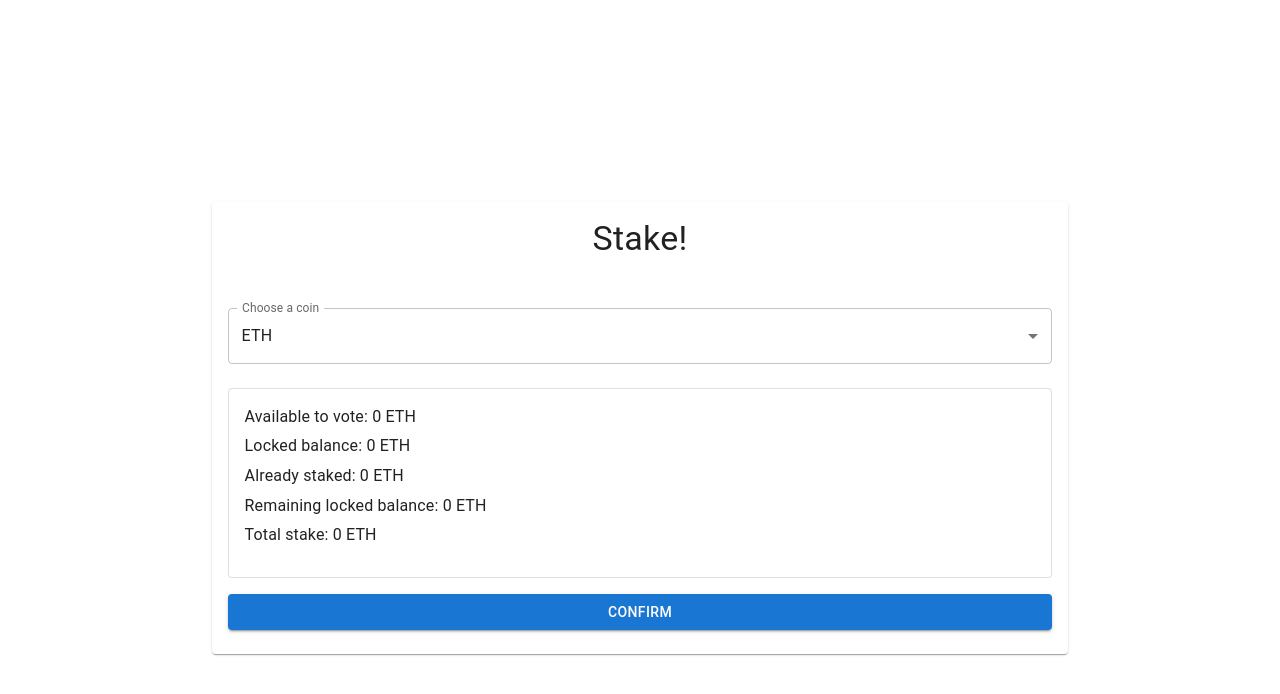
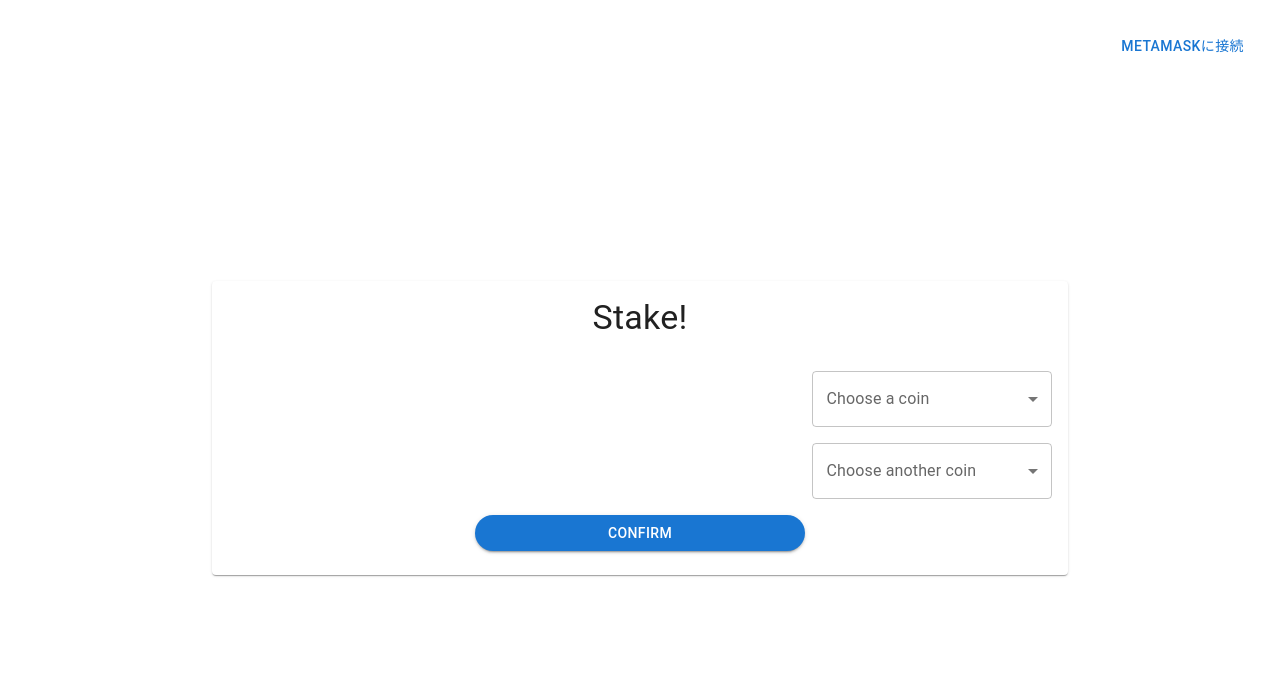
Before and after one commit to yusei399/ETHGlobal-London, a Next.js app in the folder frontend/: page / in a window 1280 px wide. Shown: the top 694 px of the page. Built offline with nearby package versions, Linux system fonts and the light colour scheme.

Commit message:
[wip]dash bord機能追加

```diff
--- a/frontend/src/app/components/Dashboard.tsx
+++ /dev/null
@@ -1,73 +0,0 @@
-"use client";
-import React, { useState } from 'react';
-import { Card, CardHeader, CardContent, Button, Typography, useTheme, useMediaQuery, Select, MenuItem, FormControl, InputLabel } from '@mui/material';
-
-const Dashboard = () => {
-  const theme = useTheme();
-  const isDesktop = useMediaQuery(theme.breakpoints.up('md'));
-  const [coin, setCoin] = useState('ETH');
-
-  const stakeDetails = {
-    availableToVote: 0,
-    lockedBalance: 0,
-    alreadyStaked: 0,
-    remainingLockedBalance: 0,
-    totalStake: 0,
-  };
-
-  const handleChange = (event:any) => {
-    setCoin(event.target.value);
-  };
-
-  return (
-    <main style={{ display: 'flex', justifyContent: 'center', alignItems: 'center', height: '100vh', padding: '20px' }}>
-      <Card sx={{
-        width: isDesktop ? '70%' : '100%',
-        maxWidth: '1000px',
-        mx: 'auto',
-        transition: '0.3s',
-      }}>
-        <CardHeader title="Stake!" titleTypographyProps={{ align: 'center', variant: 'h4' }} />
-        <CardContent>
-          <FormControl fullWidth margin="normal">
-            <InputLabel id="coin-select-label">Choose a coin</InputLabel>
-            <Select
-              labelId="coin-select-label"
-              id="coin-select"
-              value={coin}
-              label="Choose a coin"
-              onChange={handleChange}
-              variant="outlined"
-            >
-              <MenuItem value="ETH">ETH</MenuItem>
-            </Select>
-          </FormControl>
-          <Card variant="outlined" sx={{ mt: 2 }}>
-            <CardContent>
-              <Typography variant="body1" gutterBottom>
-                Available to vote: {stakeDetails.availableToVote} {coin}
-              </Typography>
-              <Typography variant="body1" gutterBottom>
-                Locked balance: {stakeDetails.lockedBalance} {coin}
-              </Typography>
-              <Typography variant="body1" gutterBottom>
-                Already staked: {stakeDetails.alreadyStaked} {coin}
-              </Typography>
-              <Typography variant="body1" gutterBottom>
-                Remaining locked balance: {stakeDetails.remainingLockedBalance} {coin}
-              </Typography>
-              <Typography variant="body1" gutterBottom>
-                Total stake: {stakeDetails.totalStake} {coin}
-              </Typography>
-            </CardContent>
-          </Card>
-          <Button variant="contained" sx={{ marginTop: 2, display: 'block', width: '100%' }}>
-            Confirm
-          </Button>
-        </CardContent>
-      </Card>
-    </main>
-  );
-}
-
-export default Dashboard;
--- /dev/null
+++ b/frontend/src/app/components/auth/Wallet.tsx
@@ -0,0 +1,30 @@
+"use client";
+import React, { useState } from 'react';
+import { Button } from '@mui/material';
+
+const ConnectWallet = () => {
+  const [userAddress, setUserAddress] = useState('');
+
+  const connectWallet = async () => {
+	console.log("connectWallet");
+    if (typeof window.ethereum !== 'undefined') {
+      try {
+        const accounts = await window.ethereum.request({ method: 'eth_requestAccounts' });
+        setUserAddress(accounts[0]);
+      } catch (error) {
+        console.error('Error connecting to MetaMask', error);
+      }
+    } else {
+      alert('MetaMask is not installed. Please consider installing it: https://metamask.io/download.html');
+    }
+  };
+
+  return (
+    <div>
+      <Button onClick={connectWallet}>MetaMaskに接続</Button>
+      {userAddress && <p>Connected Address: {userAddress}</p>}
+    </div>
+  );
+};
+
+export default ConnectWallet;
--- /dev/null
+++ b/frontend/src/app/components/staker/Dashboard.tsx
@@ -0,0 +1,80 @@
+"use client";
+import React, { useState } from 'react';
+import { Card, Box, CardHeader, CardContent, Button, useTheme, useMediaQuery, Select, MenuItem, FormControl, InputLabel } from '@mui/material';
+import ConnectWallet from '../auth/Wallet';
+
+const Dashboard = () => {
+  const theme = useTheme();
+  const isDesktop = useMediaQuery(theme.breakpoints.up('md'));
+  const [coin1, setCoin1] = useState('');
+  const [coin2, setCoin2] = useState('');
+
+  const handleChange1 = (event:any) => {
+    setCoin1(event.target.value);
+  };
+
+  const handleChange2 = (event:any) => {
+    setCoin2(event.target.value);
+  };
+
+  return (
+    <main style={{ position: 'relative', height: '100vh', padding: '20px' }}>
+      <Box sx={{ position: 'absolute', top: 0, right: 0, padding: '20px' }}>
+        <ConnectWallet />
+      </Box>
+      <Box sx={{ display: 'flex', justifyContent: 'center', alignItems: 'center', height: '100%' }}>
+        <Card sx={{
+          width: isDesktop ? '70%' : '100%',
+          maxWidth: '1000px',
+          transition: '0.3s',
+        }}>
+          <CardHeader title="Stake!" titleTypographyProps={{ align: 'center', variant: 'h4' }} />
+          <CardContent>
+            <Box display="flex" flexDirection="column" alignItems="flex-end">
+              <FormControl sx={{ width: '240px', mb: 2 }}>
+                <InputLabel id="coin-select-label-1">Choose a coin</InputLabel>
+                <Select
+                  labelId="coin-select-label-1"
+                  id="coin-select-1"
+                  value={coin1}
+                  label="Choose a coin"
+                  onChange={handleChange1}
+                  variant="outlined"
+                >
+                  <MenuItem value="ETH">ETH</MenuItem>
+                </Select>
+              </FormControl>
+              <FormControl sx={{ width: '240px' }}>
+                <InputLabel id="coin-select-label-2">Choose another coin</InputLabel>
+                <Select
+                  labelId="coin-select-label-2"
+                  id="coin-select-2"
+                  value={coin2}
+                  label="Choose another coin"
+                  onChange={handleChange2}
+                  variant="outlined"
+                >
+                  <MenuItem value="World Coin">World Coin</MenuItem>
+                </Select>
+              </FormControl>
+            </Box>
+            <Button
+              variant="contained"
+              sx={{
+                mt: 2,
+                display: 'block',
+                width: '40%',
+                mx: 'auto',
+                borderRadius: '20px',
+              }}
+            >
+              Confirm
+            </Button>
+          </CardContent>
+        </Card>
+      </Box>
+    </main>
+  );
+}
+
+export default Dashboard;
--- a/frontend/src/app/page.tsx
+++ b/frontend/src/app/page.tsx
@@ -1,8 +1,9 @@
 "use client";
-import Dashboard from './components/Dashboard';
+
+import Dashboard from "./components/staker/Dashboard";
 
 export default function Home() {
   return (
-    <Dashboard/>
+    <Dashboard  />
   );
 }
```
Also changed, not shown: frontend/public/ETH.png (added).
